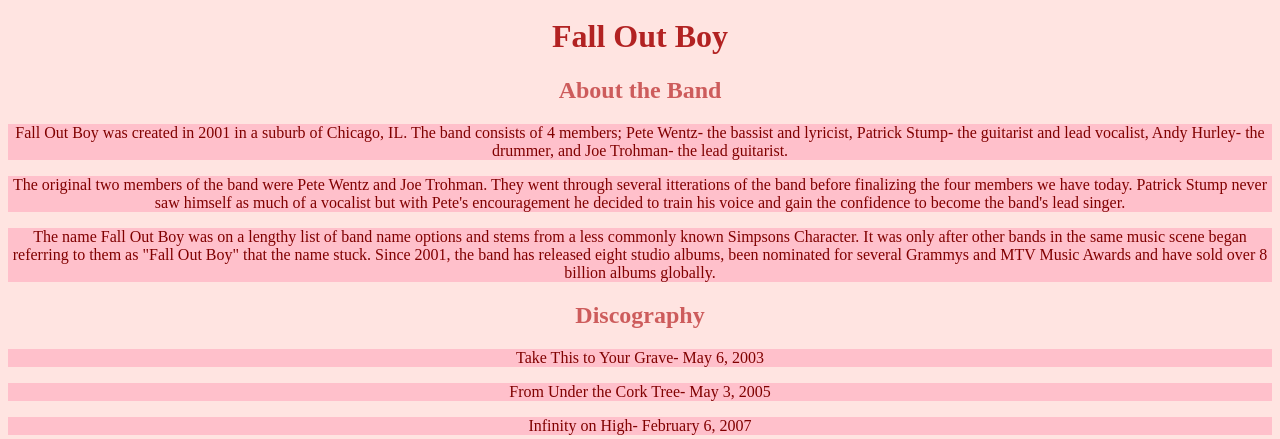
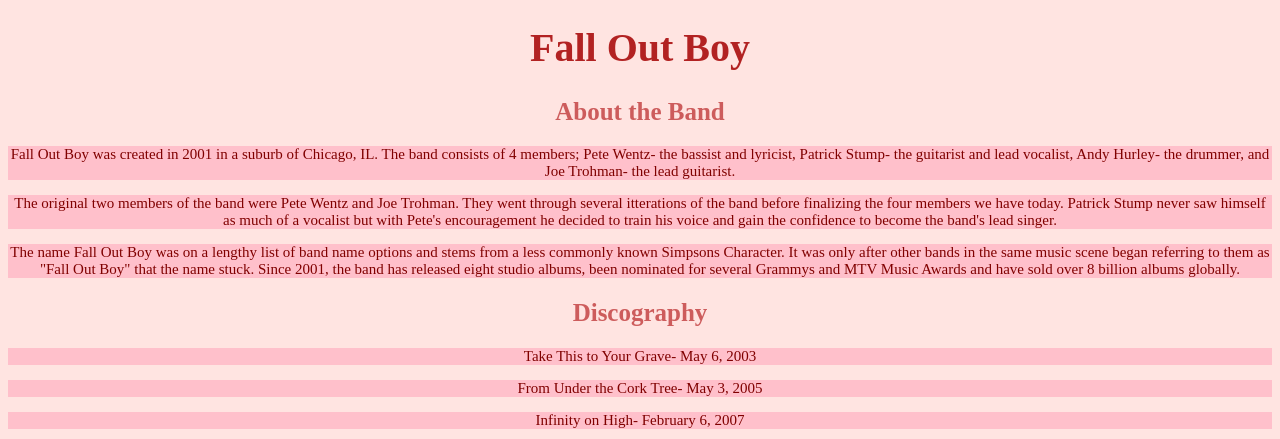
Before and after one commit to tuliajerry/m4-hw4-terry-julia, a plain HTML site: page index.html in a window 1280 px wide. Shown: the part 361-800 px from the top of the page. Drawn offline with Linux system fonts and the light colour scheme.

Commit message:
Update index.html

```diff
--- a/index.html
+++ b/index.html
@@ -7,15 +7,18 @@ body {background-color: mistyrose;}
 h1   {
   color: firebrick;
   text-align: center;
+  font-size: 40px;
   }
 h2   {
   color: indianred;
   text-align: center;
+  font-size: 25px;
   }
 
 p {
   text-align: center;
   color: maroon;
+  font-size:15px;
 }
 
 </style>
```
